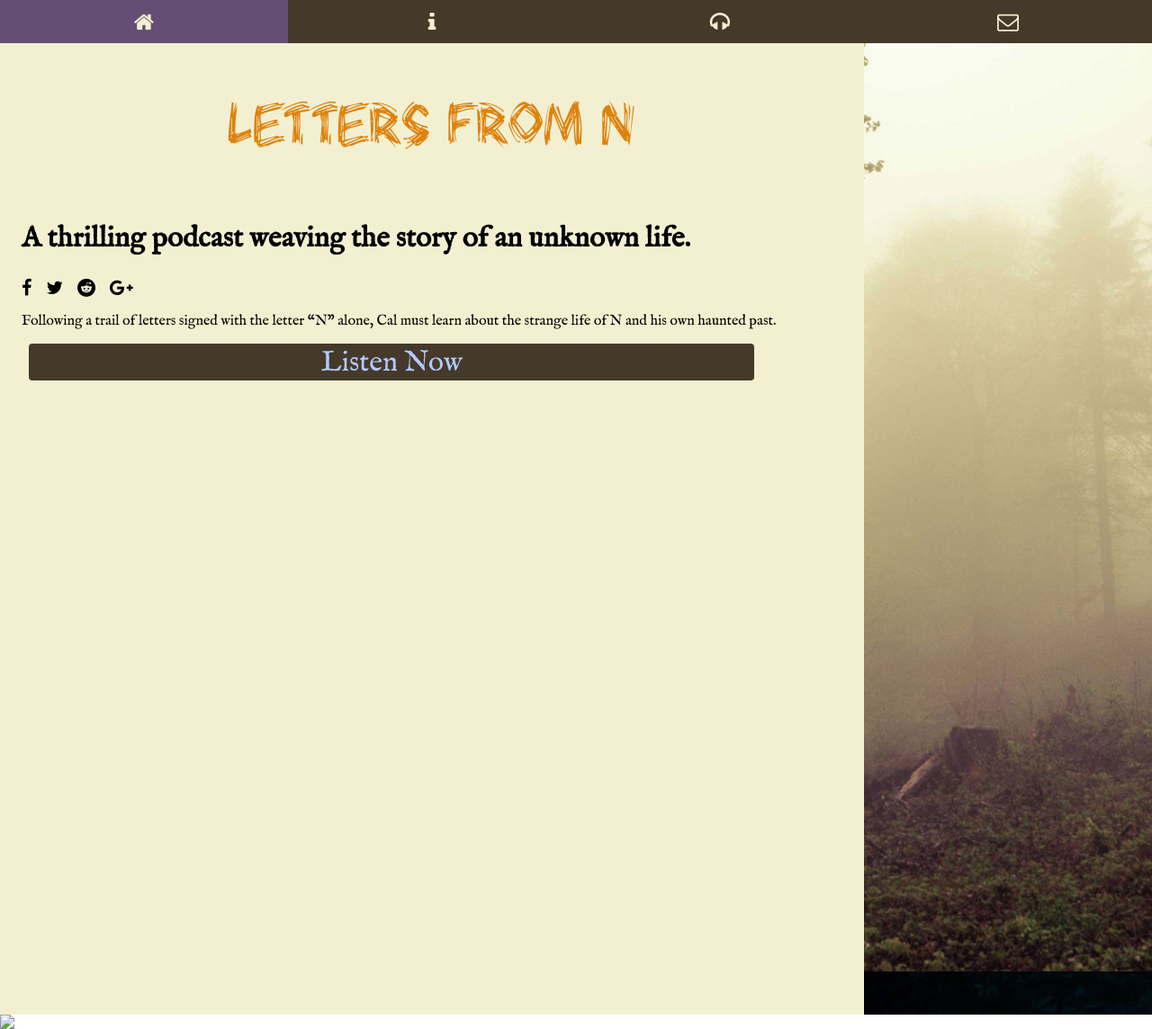
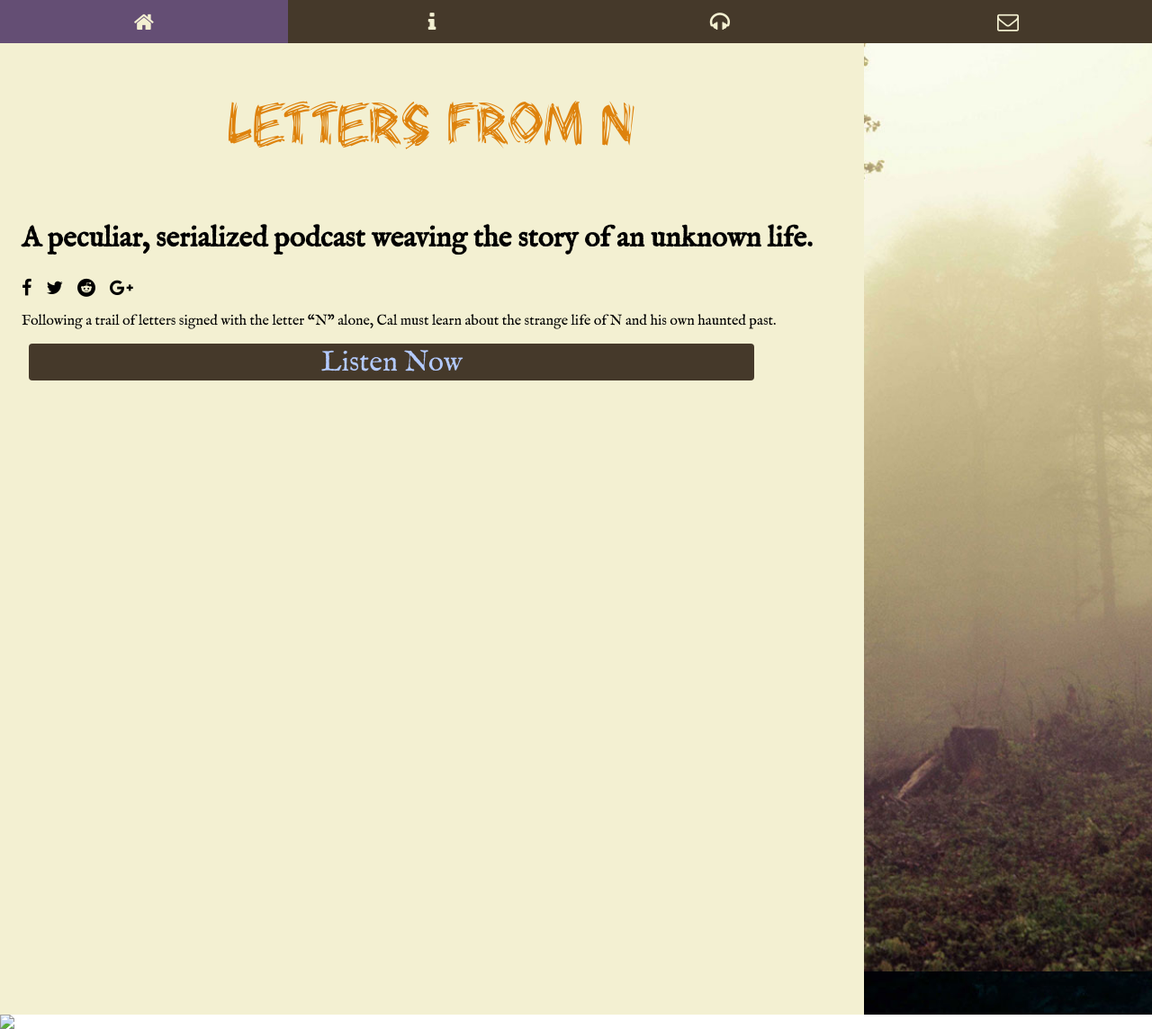
Before and after one commit to atticusnight/lettersfromn, a Jekyll site: the page built from index.html, in a window 1280 px wide. Shown: the whole page at 90% size. Built offline with Jekyll 4.4.1, drawn with Linux system fonts in a browser that asks for light colours; nearby versions of some CDN libraries; Markdown is read by kramdown in place of the engine named in the settings.

Commit message:
subtitle

```diff
--- a/index.html
+++ b/index.html
@@ -6,7 +6,7 @@
 <div class="row">
   <div class="col-xs-12 col-sm-9 content bg-cream">
     <h1 class="orange bearpaw center-text">Letters From N</h1>
-    <h2>A thrilling podcast weaving the story of an unknown life.</h2>
+    <h2>A peculiar, serialized podcast weaving the story of an unknown life.</h2>
     {% include sharing.html %}
     <br />
     <p>Following a trail of letters signed with the letter “N” alone, Cal must learn about the strange life of N and his own haunted past.</p>
```
